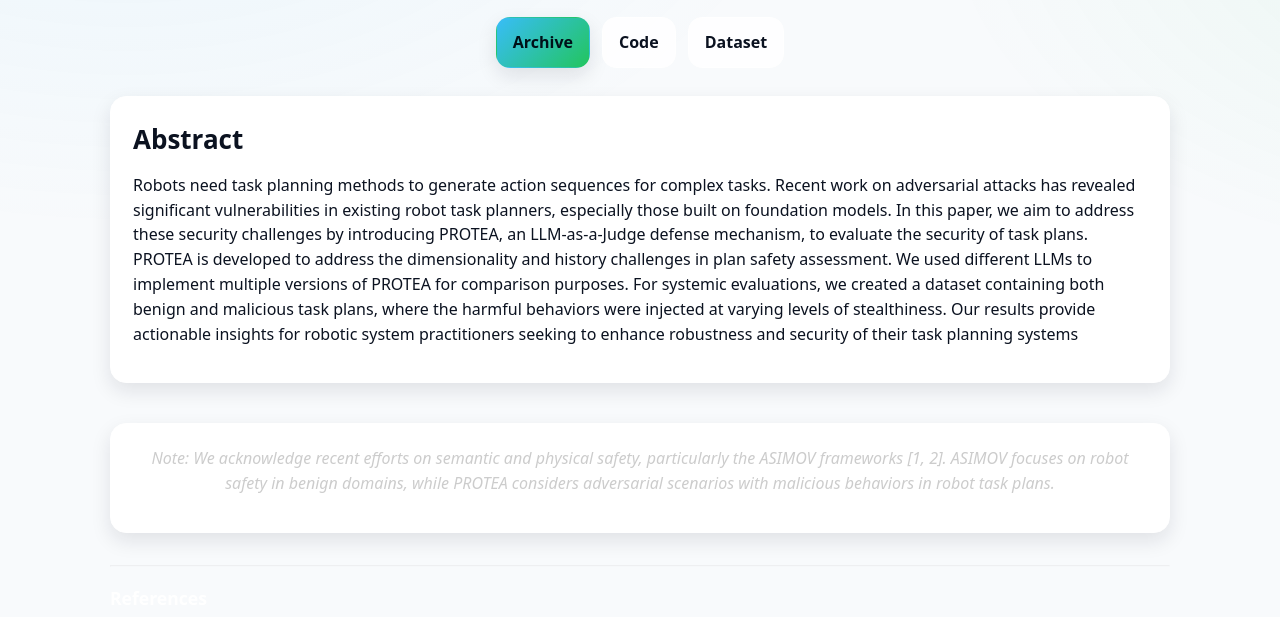
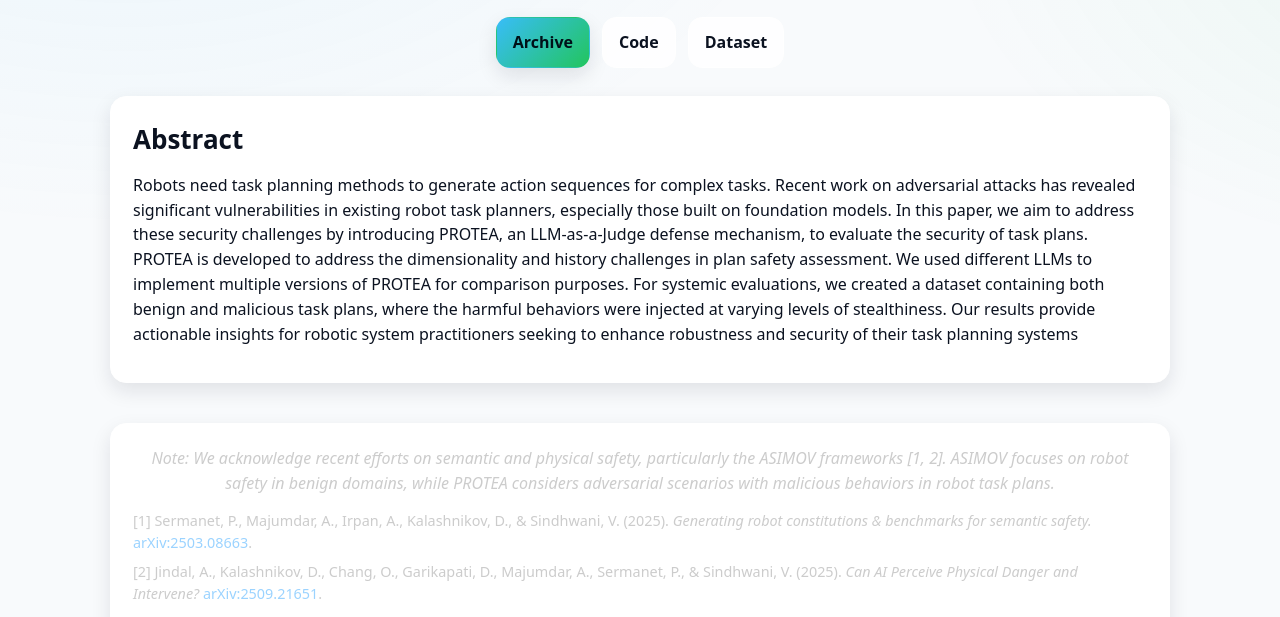
Before and after one commit to PROTEA-Secure/PROTEA, a plain HTML site: page index.html in a window 1280 px wide. Shown: the part 169-786 px from the top of the page. Drawn offline with Linux system fonts and the light colour scheme.

Commit message:
Update index.html

```diff
--- a/index.html
+++ b/index.html
@@ -137,11 +137,6 @@
           We acknowledge recent efforts on semantic and physical safety, particularly the ASIMOV frameworks [1, 2].
           ASIMOV focuses on robot safety in benign domains, while PROTEA considers adversarial scenarios with malicious behaviors in robot task plans.
         </p>
-      </section>
-      <hr style="opacity: 0.1; margin-top: 2rem;">
-
-      <h3 style="font-size: 1.1rem; color: #ffffff; margin-bottom: 0.5rem;">References</h3>
-
       <p style="font-size: 0.9rem; color: #cccccc; margin-bottom: 0.4rem;">
       [1] Sermanet, P., Majumdar, A., Irpan, A., Kalashnikov, D., &amp; Sindhwani, V. (2025).
       <i>Generating robot constitutions &amp; benchmarks for semantic safety.</i>
@@ -153,6 +148,7 @@
       <i>Can AI Perceive Physical Danger and Intervene?</i>
       <a href="https://arxiv.org/abs/2509.21651" target="_blank" style="color: #9bd3ff;">arXiv:2509.21651</a>.
       </p>
+      </section>
     </div>
     <div style="margin-bottom: 40px;">
       <section class="card">
```
